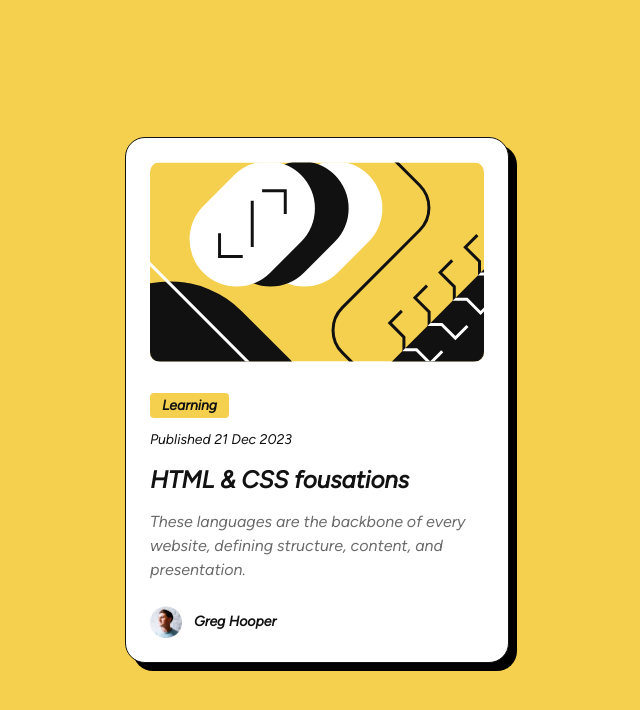
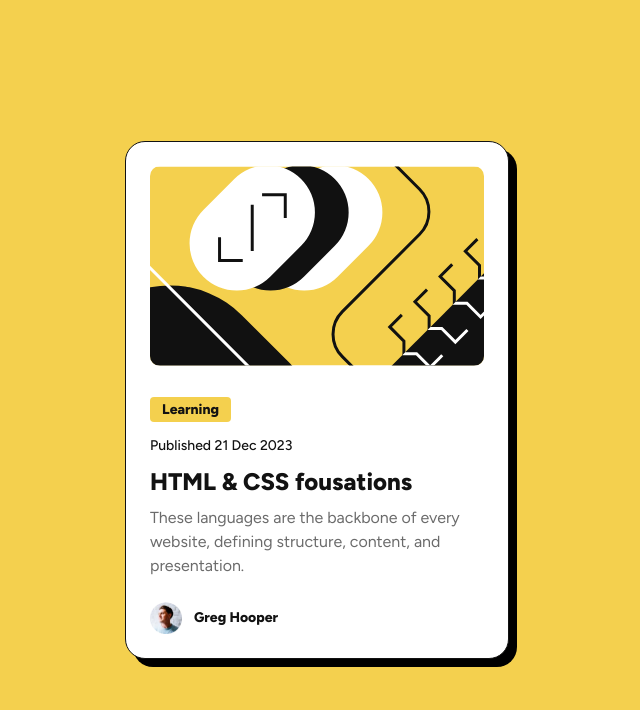
Before and after one commit to DouglasRibeiro84/blog_card, a plain HTML site: page src/index.html in a window 1280 px wide. Shown: the whole page, without its empty margins (323-963 px from the left). Drawn offline with Linux system fonts and the light colour scheme.

Commit message:
atualizado a font correta

```diff
--- a/src/index.html
+++ b/src/index.html
@@ -6,6 +6,9 @@
     <meta name="viewport" content="width=device-width, initial-scale=1.0">
     <link rel="stylesheet" href="main.css">
     <title>Blog card</title>
+    <link rel="preconnect" href="https://fonts.googleapis.com">
+    <link rel="preconnect" href="https://fonts.gstatic.com" crossorigin>
+    <link href="https://fonts.googleapis.com/css2?family=Figtree:ital,wght@0,300..900;1,300..900&display=swap" rel="stylesheet">
 </head>
 <body>
     <div class="container">
--- a/src/main.css
+++ b/src/main.css
@@ -1,21 +1,15 @@
-@font-face {
-    font-family: 'Figtree';
-    src: url('./fonts/Figtree-Italic-VariableFont_wght.ttf') format('woff2'),
-        url('./fonts/Figtree-VariableFont_wght.ttf') format('woff');
-    font-weight: normal;
-    font-style: normal;
-}
 
 * {
     margin: 0;
     padding: 0;
     box-sizing: border-box;
-    font-family: 'Figtree';
-    line-height: 150%;
+    font-family: "Figtree", serif;
 }
 
 .container {
     max-width: 1440px;
+
+    line-height: 150%;
     width: 100%;
     height: 100vh;
     background-color: hsl(47, 88%, 63%);
@@ -75,7 +69,7 @@
 
 .content_information--title {
     font-weight: 800;
-    font-size: 24px;
+    font-size: 1.5rem;
     color: hsl(0, 0%, 7%);
     margin-bottom: 12px;
     transition: color .5s ease
```
Also changed, not shown: src/fonts/Figtree-Italic-VariableFont_wght.ttf (deleted), src/fonts/Figtree-VariableFont_wght.ttf (deleted), src/fonts/OFL.txt (deleted), src/fonts/README.txt (deleted), src/fonts/static/Figtree-ExtraBold.ttf (deleted), src/fonts/static/Figtree-Medium.ttf (deleted).
